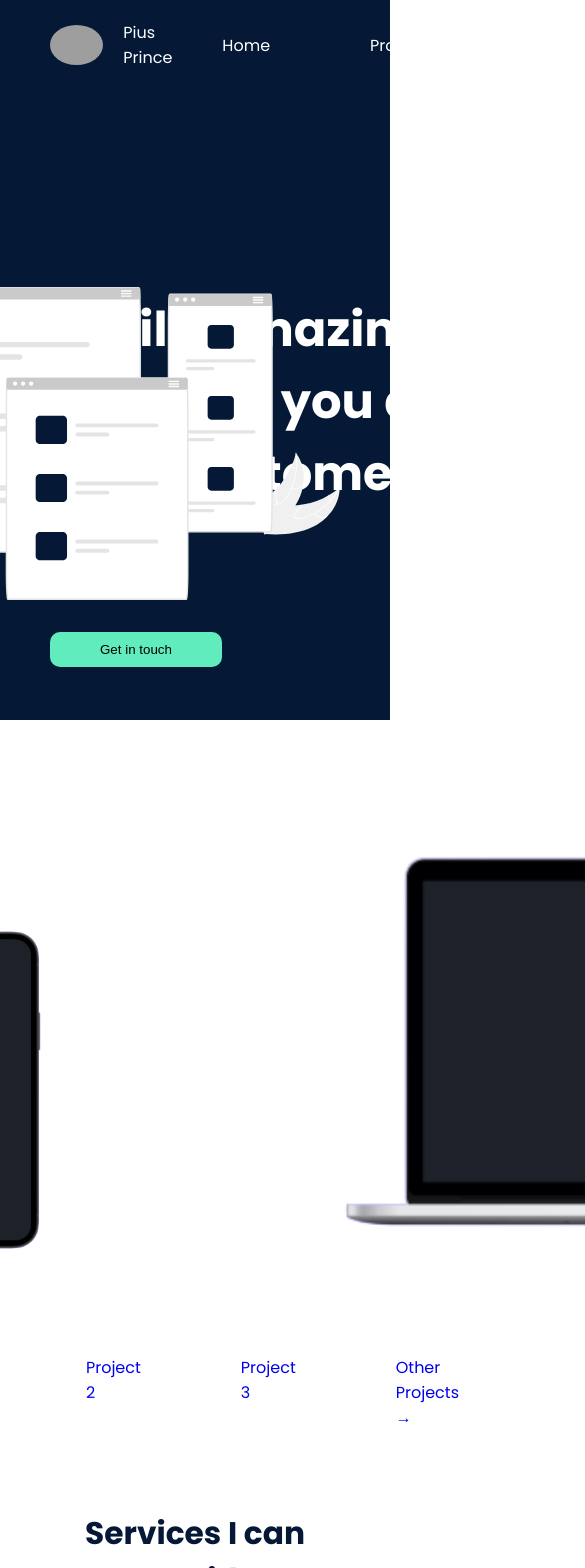
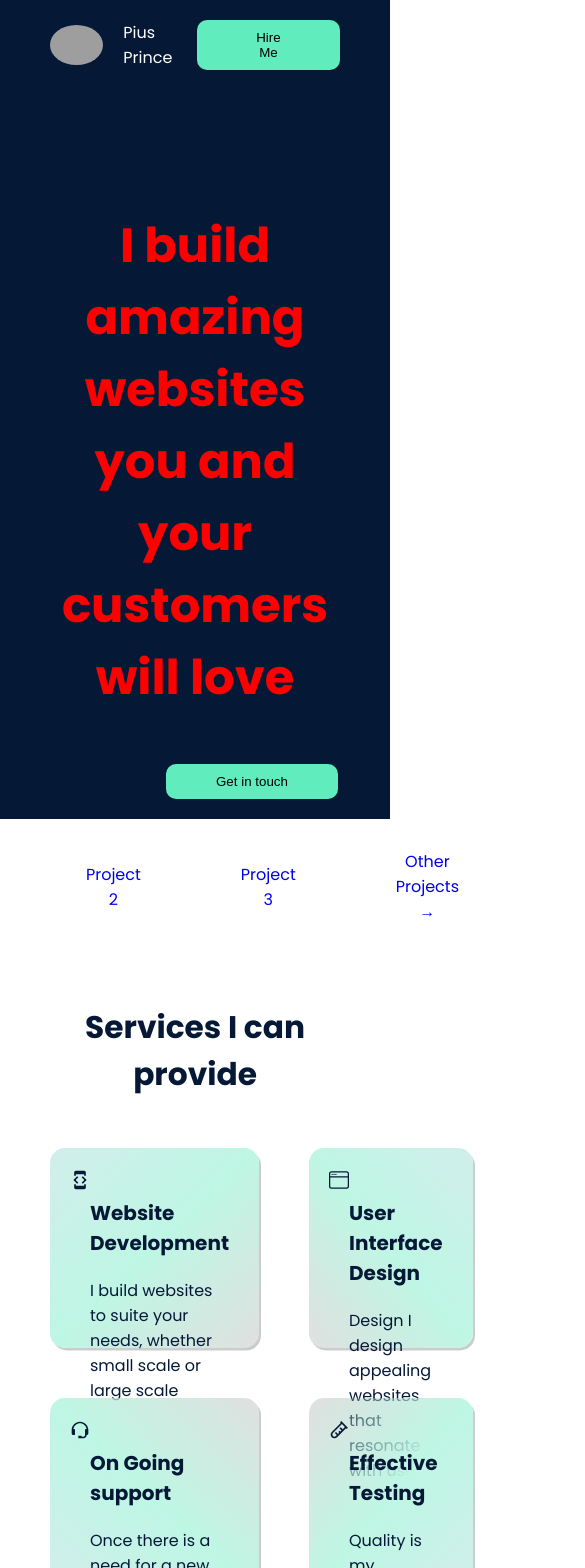
Before and after one commit to pandasoft0/react-portfolio, a React (Create React App) app: page / in a window 390 px wide. Shown: the top 1568 px of the page, 585 px wide, since content can reach past the window. Built offline with nearby package versions, Linux system fonts and the light colour scheme; grey boxes are pictures that could not be loaded.

Commit message:
Improve responsiveness

```diff
--- a/src/App.css
+++ b/src/App.css
@@ -8,13 +8,18 @@
   box-sizing: inherit;
 }
 
+
+
 html {
   box-sizing: border-box;
   font-size: 62.5%;
+  max-width: 100vw;
+
 }
 
 body {
   font-family: 'Poppins', sans-serif;
+
 }
 
 @keyframes pulsate {
--- /dev/null
+++ b/src/breakpoints.js
@@ -0,0 +1,20 @@
+const size = {
+    mobileS: '320px',
+    mobileM: '375px',
+    mobileL: '425px',
+    tablet: '768px',
+    laptop: '1024px',
+    laptopL: '1440px',
+    desktop: '2560px'
+  }
+
+  export const device = {
+    mobileS: `(max-width: ${size.mobileS})`,
+    mobileM: `(max-width: ${size.mobileM})`,
+    mobileL: `(max-width: ${size.mobileL})`,
+    tablet: `(max-width: ${size.tablet})`,
+    laptop: `(max-width: ${size.laptop})`,
+    laptopL: `(max-width: ${size.laptopL})`,
+    desktop: `(max-width: ${size.desktop})`,
+    desktopL: `(max-width: ${size.desktop})`
+  };
--- a/src/components/Footer/FooterElements.js
+++ b/src/components/Footer/FooterElements.js
@@ -1,9 +1,14 @@
 import styled from "styled-components";
 import { Link } from 'react-router-dom';
+import {device} from '../../breakpoints'
 
 export const FooterWrapper = styled.footer`
     background-color: #23252F;
     padding: 5rem;
+
+    @media ${device.tablet} {
+
+    }
 `
 
 export const FooterImg = styled.img`
--- a/src/components/Header/HeaderElements.js
+++ b/src/components/Header/HeaderElements.js
@@ -1,21 +1,48 @@
 import styled from "styled-components";
+import {device} from '../../breakpoints'
 
 export const HeaderWrapper = styled.section`
-    max-height: 100%;
     padding: 2rem 5rem;
     background-color: #051937;
-    /* display: flex;                                                                                                                                                                         : ; */
+    display: flex;
+    flex-direction: row;
+    /* height: 100vh; */
+
+    @media ${device.mobileL} {
+
+    }
+
 `
+
+export const HeaderLeftWrapper = styled.div`
+    width: 45%;
+
+    @media ${device.tablet} {
+        width: 100%;
+    }
+`
+
 
 export const HeaderMainText = styled.p`
     font-size: 4.8rem;
     font-weight: 700;
     color: white;
-    display: flex;
-    flex-wrap: wrap;
-    margin-top: 18.4rem;
-    width: 55rem;
-    margin-bottom: 5rem;
+    text-align: left;
+    margin-top: 10rem;
+
+
+    @media ${device.mobileS} {
+        /* color: red;  */
+    }
+
+    @media ${device.mobileL} {
+        color: red;
+    }
+
+    @media ${device.tablet} {
+        text-align: center;
+    }
+
 `
 
 export const HeaderBtn = styled.button`
@@ -24,6 +51,9 @@ export const HeaderBtn = styled.button`
     background-color: #60ECBD;
     border-radius: 1rem;
     border: 0 solid;
+    margin-left: 22rem;
+    margin-top: 5rem;
+
 
     &:hover {
         transform: scale(1.2);
@@ -34,16 +64,30 @@ export const HeaderBtn = styled.button`
         outline: none;
         animation: pulsate 1s infinite;
     }
+
+    @media ${device.tablet} {
+        margin-left: 40%;
+    }
+
+
+    @media ${device.mobileL} {
+
+    }
 `
 
 export const HeaderImg = styled.div`
     display: flex;
     justify-content: flex-end;
-    margin-top: -38rem;
-    margin-bottom: 10rem;
-    /* flex-direction: column; */
+    margin: 8rem 0rem 6rem 8rem;
+    width: 50%;
+
+    @media ${device.tablet} {
+        display: none;
+    }
+
 `
 
 export const HeaderSVG = styled.img`
+    width: 100%;
 
 `
--- a/src/components/Header/index.js
+++ b/src/components/Header/index.js
@@ -1,6 +1,7 @@
 import React from 'react'
 import {
     HeaderWrapper,
+    HeaderLeftWrapper,
     HeaderMainText,
     HeaderBtn,
     HeaderImg,
@@ -10,8 +11,10 @@ import {
 const Header = ({headerSVG}) => {
     return (
         <HeaderWrapper>
-            <HeaderMainText>I build amazing websites you and your customers will love</HeaderMainText>
-            <HeaderBtn>Get in touch</HeaderBtn>
+            <HeaderLeftWrapper>
+                <HeaderMainText>I build amazing websites you and your customers will love</HeaderMainText>
+                <HeaderBtn>Get in touch</HeaderBtn>
+            </HeaderLeftWrapper>
 
             <HeaderImg>
                 <HeaderSVG src={headerSVG}/>
--- a/src/components/Navbar/NavbarElements.js
+++ b/src/components/Navbar/NavbarElements.js
@@ -1,5 +1,6 @@
 import styled from "styled-components"
 import { Link } from 'react-router-dom'
+import {device} from '../../breakpoints'
 
 
 export const NavWrapper = styled.nav`
@@ -9,6 +10,13 @@ export const NavWrapper = styled.nav`
     align-items: center;
     background-color: #051937;
 
+    @media ${device.mobileL} {
+
+    }
+
+    @media ${device.tablet} {
+
+    }
 `
 
 export const NavLogo = styled.div`
@@ -31,7 +39,11 @@ export const NavLogoText = styled(Link)`
 `
 
 export const NavMenu = styled.div`
+    /* background-color: red; */
 
+@media ${device.mobileL} {
+    display: none;
+}
 `
 
 export const NavLink = styled(Link)`
--- a/src/components/Servicess/ServiceElements.js
+++ b/src/components/Servicess/ServiceElements.js
@@ -1,4 +1,5 @@
 import styled from "styled-components";
+import {device} from '../../breakpoints'
 
 export const ServiceWrapper = styled.section`
     margin: 5rem;
@@ -33,6 +34,10 @@ export const Service1 = styled.div`
         transform: scale(1.1);
         transition: all .3s ease-in-out;
     }
+
+    @media ${device.tablet} {
+       padding: 5rem 3rem 3rem 4rem;
+    }
 `
 
 export const ServiceLogo1 = styled.div`
@@ -42,6 +47,10 @@ export const ServiceLogo1 = styled.div`
     position: absolute;
     top: 0;
     left: 0;
+
+    @media ${device.tablet} {
+      font-size: 2rem;
+    }
 `
 
 export const Service2 = styled.div`
@@ -57,6 +66,9 @@ export const Service2 = styled.div`
         transition: all .3s ease-in-out;
     }
 
+    @media ${device.tablet} {
+       padding: 5rem 3rem 3rem 4rem;
+    }
 `
 
 export const ServiceLogo2 = styled.div`
@@ -66,6 +78,10 @@ export const ServiceLogo2 = styled.div`
     position: absolute;
     top: 0;
     left: 0;
+
+    @media ${device.tablet} {
+      font-size: 2rem;
+    }
 `
 
 export const Service3 = styled.div`
@@ -81,6 +97,10 @@ export const Service3 = styled.div`
         transition: all .3s ease-in-out;
     }
 
+    @media ${device.tablet} {
+       padding: 5rem 3rem 3rem 4rem;
+    }
+
 `
 export const ServiceLogo3 = styled.div`
     color: #051937;
@@ -89,6 +109,10 @@ export const ServiceLogo3 = styled.div`
     position: absolute;
     top: 0;
     left: 0;
+
+    @media ${device.tablet} {
+      font-size: 2rem;
+    }
 `
 
 export const Service4 = styled.div`
@@ -103,6 +127,10 @@ export const Service4 = styled.div`
         transform: scale(1.1);
         transition: all .3s ease-in-out;
     }
+
+    @media ${device.tablet} {
+       padding: 5rem 3rem 3rem 4rem;
+    }
 `
 
 export const ServiceLogo4 = styled.div`
@@ -112,6 +140,10 @@ export const ServiceLogo4 = styled.div`
     position: absolute;
     top: 0;
     left: 0;
+
+    @media ${device.tablet} {
+      font-size: 2rem;
+    }
 `
 
 export const ServiceTitle = styled.h1`
@@ -123,4 +155,8 @@ export const ServiceTitle = styled.h1`
 export const ServiceMessage = styled.p`
     font-size: 1.6rem;
     color: #051937;
+
+    @media ${device.tablet} {
+
+    }
 `
--- a/src/components/Testimonial/TestimonialElements.js
+++ b/src/components/Testimonial/TestimonialElements.js
@@ -1,10 +1,17 @@
 import styled from "styled-components";
+import {device} from '../../breakpoints'
 
 export const TestimonialContainer = styled.section`
     margin-top: 5rem;
     position: relative;
     height: 68rem;
     margin-bottom: 8rem;
+
+    @media ${device.mobileL} {
+        margin: 0;
+        width: 424px;
+    }
+
 `
 
 export const LeftTestimonial = styled.div`
@@ -12,6 +19,11 @@ export const LeftTestimonial = styled.div`
     top: 18rem;
     max-width: 20vw;
     margin-left: 10rem;
+
+    @media ${device.tablet} {
+        position: relative;
+
+    }
 `
 
 export const LeftTestimonialHeading = styled.h1`
@@ -32,6 +44,12 @@ export const RightTestimonial = styled.div`
     top: 0;
     right: 0;
     color: #fff;
+
+    @media ${device.tablet} {
+        position: relative;
+        width: 100%;
+        text-align: center;
+    }
 `
 
 
@@ -46,6 +64,11 @@ export const Testimonial1 = styled.div`
         transform: translateX(-0.5%);
         transition: all .2s;
     }
+
+    @media ${device.tablet} {
+        border-radius: 5rem;
+        margin: 2rem;
+    }
 `
 export const Testimonial2 = styled.div`
     background-color: #051937;
@@ -58,6 +81,15 @@ export const Testimonial2 = styled.div`
         transform: translateX(-0.5%);
         transition: all .2s;
     }
+
+    @media ${device.tablet} {
+        margin-left: 0;
+    }
+
+    @media ${device.tablet} {
+        border-radius: 5rem;
+        margin: 2rem;
+    }
 `
 export const Testimonial3 = styled.div`
     background-color: #051937;
@@ -67,6 +99,11 @@ export const Testimonial3 = styled.div`
     &:hover {
         transform: translateX(-0.5%);
         transition: all .2s;
+    }
+
+    @media ${device.tablet} {
+        border-radius: 5rem;
+        margin: 2rem;
     }
 `
 
--- a/src/components/Work/WorkElements.js
+++ b/src/components/Work/WorkElements.js
@@ -1,19 +1,31 @@
 import styled from "styled-components";
 import { Link } from 'react-router-dom'
+import {device} from '../../breakpoints'
 
 export const WorkWrapper = styled.section`
     padding: 2rem 5rem;
     max-height: 90rem;
+
+
 `
 
 export const MockupWrapper = styled.div`
    position: relative;
    max-height: 80rem;
    padding: 0 0;
+
 `
 
 export const Laptop = styled.img`
-height: 60rem;
+    height: 60rem;
+
+    @media ${device.tablet} {
+      height: auto;
+    }
+
+    @media ${device.mobileL} {
+        display: none;
+    }
 
 `
 
@@ -24,11 +36,26 @@ export const Mobile = styled.img`
     height: 50rem;
     border: none;
     z-index: 100;
+
+    @media ${device.tablet} {
+        top: 1rem;
+        right: 5rem;
+        /* height: auto; */
+        transform: scale(0.5);
+
+    }
 `
 
 export const ProjectMenu = styled.div`
     display: flex;
     justify-content: center;
+
+    @media ${device.tablet} {
+      display: flex;
+      justify-content: center;
+      align-items: center;
+      text-align: center;
+    }
 `
 
 export const ProjectLink = styled(Link)`
--- a/src/components/Work/index.js
+++ b/src/components/Work/index.js
@@ -12,8 +12,8 @@ const Work = ({laptop, mobile}) => {
     return (
         <WorkWrapper>
             <MockupWrapper>
-                <Laptop src={laptop}/>
-                <Mobile src={mobile}/>
+                {/* <Laptop src={laptop}/>
+                <Mobile src={mobile}/> */}
             </MockupWrapper>
 
             <ProjectMenu>
```
